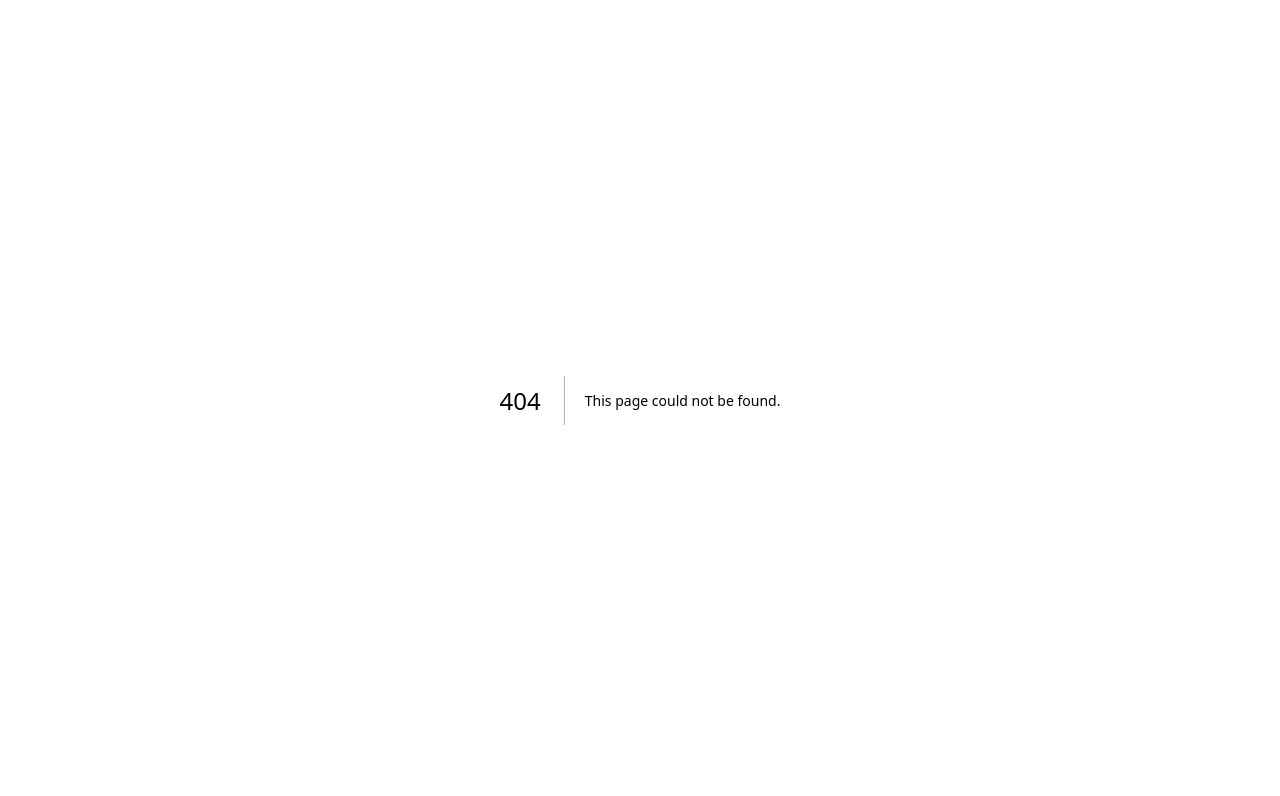
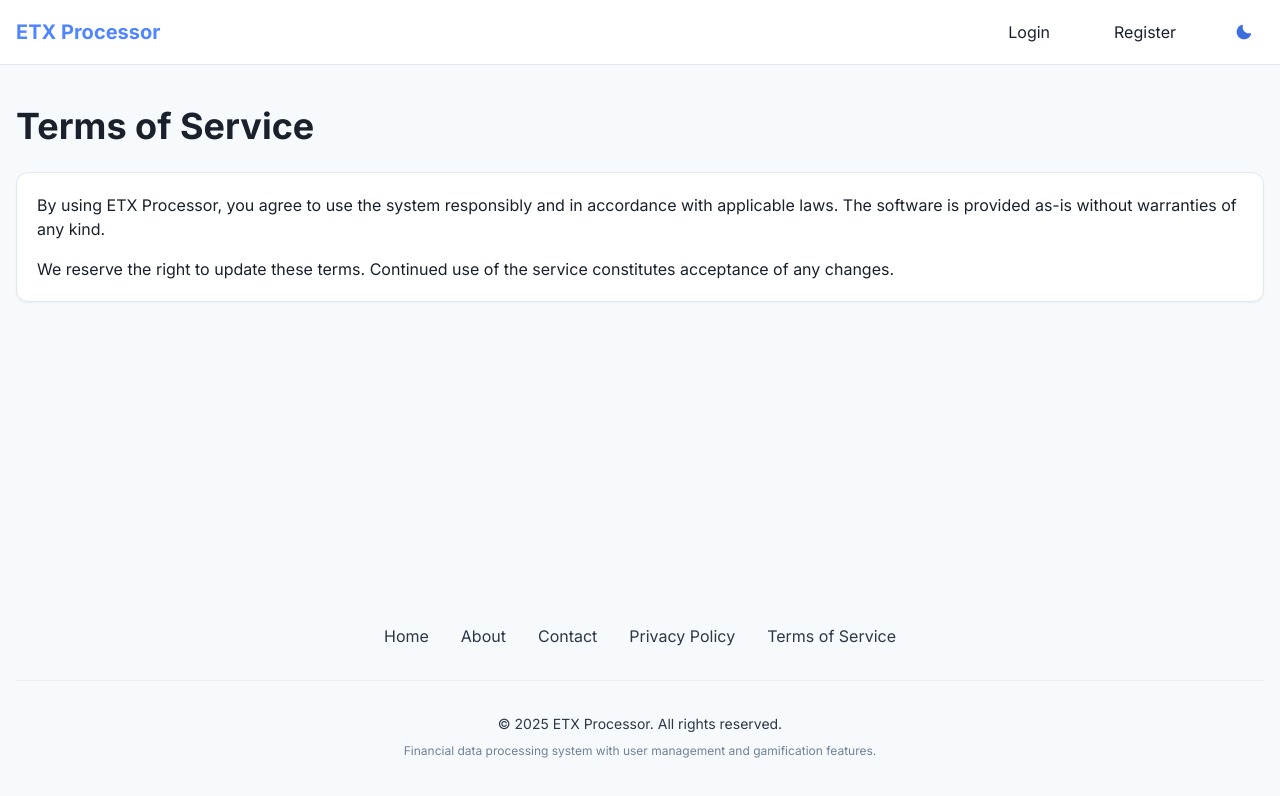
Before and after one commit to lucastran1991/etxprocessor, a Next.js app in the folder frontend/: page /terms in a window 1280 px wide. Before the commit this address had no page. Shown: the top 796 px of the page. Built offline with nearby package versions, Linux system fonts and the light colour scheme.

Commit message:
frontend: add static pages About, Contact, Privacy, Terms and link from footer

```diff
--- /dev/null
+++ b/frontend/src/app/terms/page.tsx
@@ -0,0 +1,32 @@
+'use client'
+
+import { Container, Heading, Text, VStack, Card, CardBody, useColorModeValue } from '@chakra-ui/react'
+import Layout from '@/components/layout/Layout'
+
+export default function TermsPage() {
+  const cardBg = useColorModeValue('white', 'gray.800')
+  const borderColor = useColorModeValue('gray.200', 'gray.700')
+  return (
+    <Layout>
+      <Container maxW="7xl" py={10}>
+        <VStack spacing={6} align="stretch">
+          <Heading as="h1" size="xl">Terms of Service</Heading>
+          <Card bg={cardBg} borderColor={borderColor} borderWidth="1px">
+            <CardBody>
+              <VStack align="start" spacing={4}>
+                <Text>
+                  By using ETX Processor, you agree to use the system responsibly and in accordance with
+                  applicable laws. The software is provided as-is without warranties of any kind.
+                </Text>
+                <Text>
+                  We reserve the right to update these terms. Continued use of the service constitutes acceptance
+                  of any changes.
+                </Text>
+              </VStack>
+            </CardBody>
+          </Card>
+        </VStack>
+      </Container>
+    </Layout>
+  )
+}
```
Also changed, not shown: frontend/src/app/about/page.tsx (added, +31 -0 lines), frontend/src/app/contact/page.tsx (added, +30 -0 lines), frontend/src/app/privacy/page.tsx (added, +31 -0 lines).
